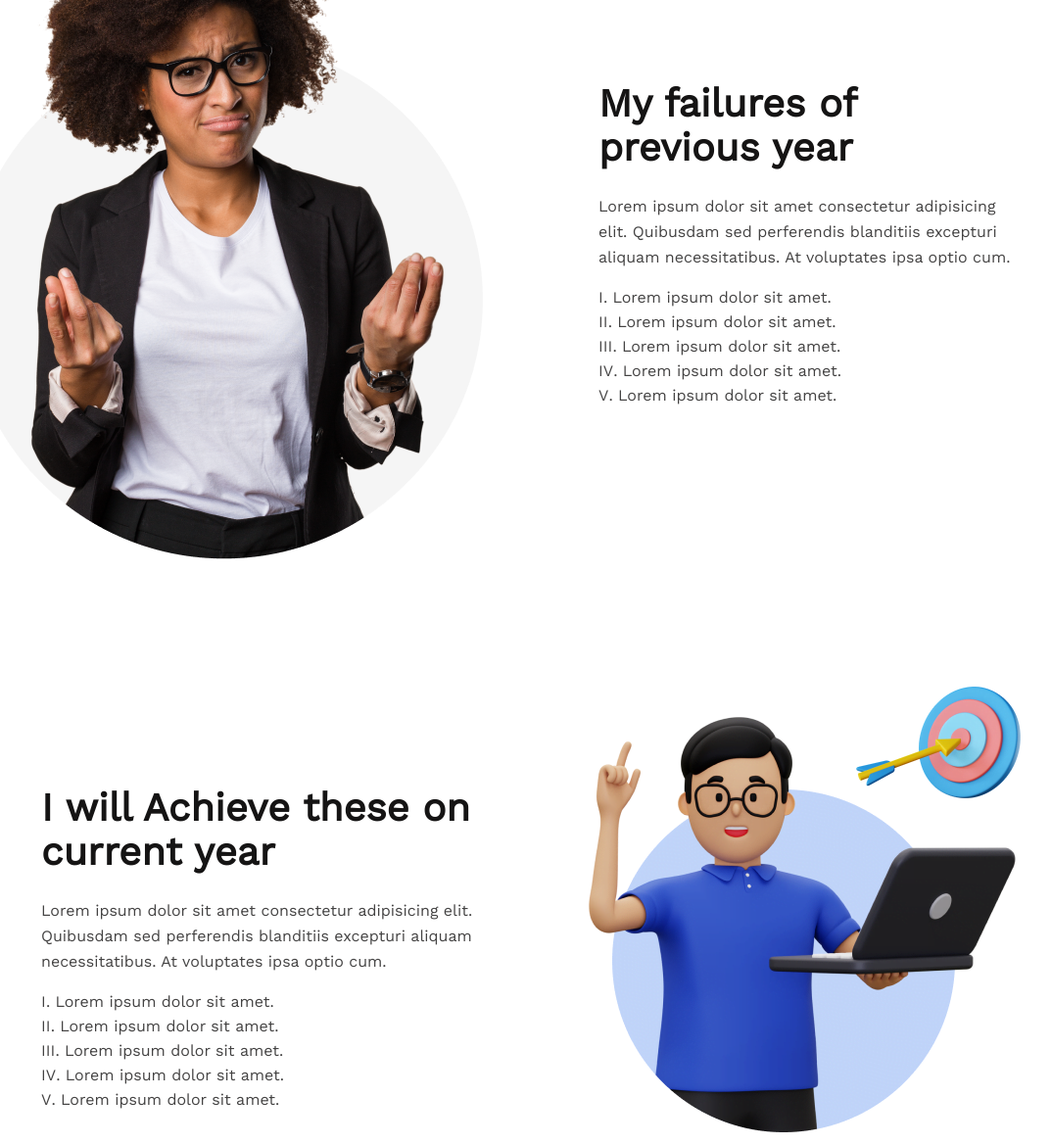
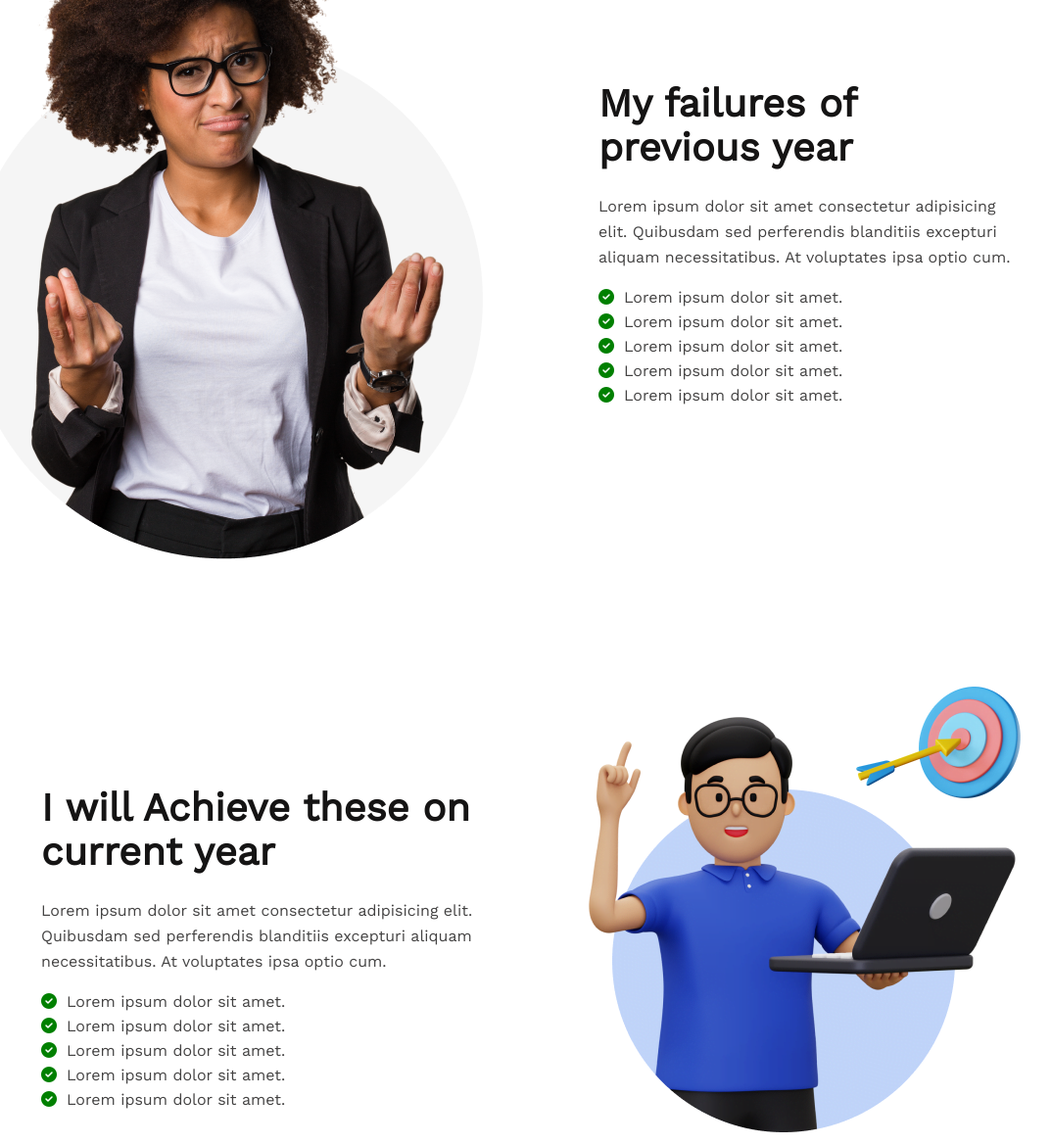
Before and after one commit to dev-maruful/assignment-1, a plain HTML site: page index.html in a window 1280 px wide. Shown: the part 1263-2432 px from the top of the page at 98% size, without its empty margins (158-1231 px from the left). Drawn offline with nearby package versions, Linux system fonts and the light colour scheme.

Commit message:
bullet design added

```diff
--- a/index.html
+++ b/index.html
@@ -7,6 +7,7 @@
     <title>Assignment 1</title>
     <link rel="stylesheet" href="./styles/style.css">
     <link rel="preconnect" href="https://fonts.googleapis.com"><link rel="preconnect" href="https://fonts.gstatic.com" crossorigin><link href="https://fonts.googleapis.com/css2?family=Work+Sans&display=swap" rel="stylesheet">
+    <script src="https://kit.fontawesome.com/54430f73e7.js" crossorigin="anonymous"></script>
 </head>
 <body>
     <header class="header">
@@ -23,11 +24,11 @@
                 <h2 class="main-content-text-title">My failures of previous year</h2>
                 <p class="main-content-text-description">Lorem ipsum dolor sit amet consectetur adipisicing elit. Quibusdam sed perferendis blanditiis excepturi aliquam necessitatibus. At voluptates ipsa optio cum.</p>
                 <ul class="main-content-list-text">
-                    <li>Lorem ipsum dolor sit amet.</li>
-                    <li>Lorem ipsum dolor sit amet.</li>
-                    <li>Lorem ipsum dolor sit amet.</li>
-                    <li>Lorem ipsum dolor sit amet.</li>
-                    <li>Lorem ipsum dolor sit amet.</li>
+                    <li class="list-item">Lorem ipsum dolor sit amet.</li>
+                    <li class="list-item">Lorem ipsum dolor sit amet.</li>
+                    <li class="list-item">Lorem ipsum dolor sit amet.</li>
+                    <li class="list-item">Lorem ipsum dolor sit amet.</li>
+                    <li class="list-item">Lorem ipsum dolor sit amet.</li>
                 </ul>
             </div>
         </section>
@@ -36,11 +37,11 @@
                 <h2 class="main-content-text-title">I will Achieve these on current year</h2>
                 <p class="main-content-text-description">Lorem ipsum dolor sit amet consectetur adipisicing elit. Quibusdam sed perferendis blanditiis excepturi aliquam necessitatibus. At voluptates ipsa optio cum.</p>
                 <ul class="main-content-list-text">
-                    <li>Lorem ipsum dolor sit amet.</li>
-                    <li>Lorem ipsum dolor sit amet.</li>
-                    <li>Lorem ipsum dolor sit amet.</li>
-                    <li>Lorem ipsum dolor sit amet.</li>
-                    <li>Lorem ipsum dolor sit amet.</li>
+                    <li class="list-item">Lorem ipsum dolor sit amet.</li>
+                    <li class="list-item">Lorem ipsum dolor sit amet.</li>
+                    <li class="list-item">Lorem ipsum dolor sit amet.</li>
+                    <li class="list-item">Lorem ipsum dolor sit amet.</li>
+                    <li class="list-item">Lorem ipsum dolor sit amet.</li>
                 </ul>
             </div>
             <img src="./images/person-2.png" alt="female">
--- a/styles/style.css
+++ b/styles/style.css
@@ -88,12 +88,19 @@
     color: #444343;
 }
 .main-content-list-text{
-    list-style:inside;
-    list-style-type:upper-roman;
+    list-style: none;
     font-weight: 400;
     font-size: 16px;
     line-height: 25px;
     color: #444343;
+}
+.main-content-list-text .list-item::before{
+    content: "\f058";
+    font-family: "Font Awesome 5 Free";
+    font-weight: 900;
+    font-size: 16px;
+    color: green;
+    margin-right: 10px;
 }
 .main-content-text2{
     margin-left: 100px;
@@ -186,6 +193,9 @@ footer{
     line-height: 25px;
     margin-bottom: 25px;
 }
+.subscribe{
+    position:relative, top;
+}
 footer input[type="email"]{
     border: 2px solid white;
     background: #151414;
```
